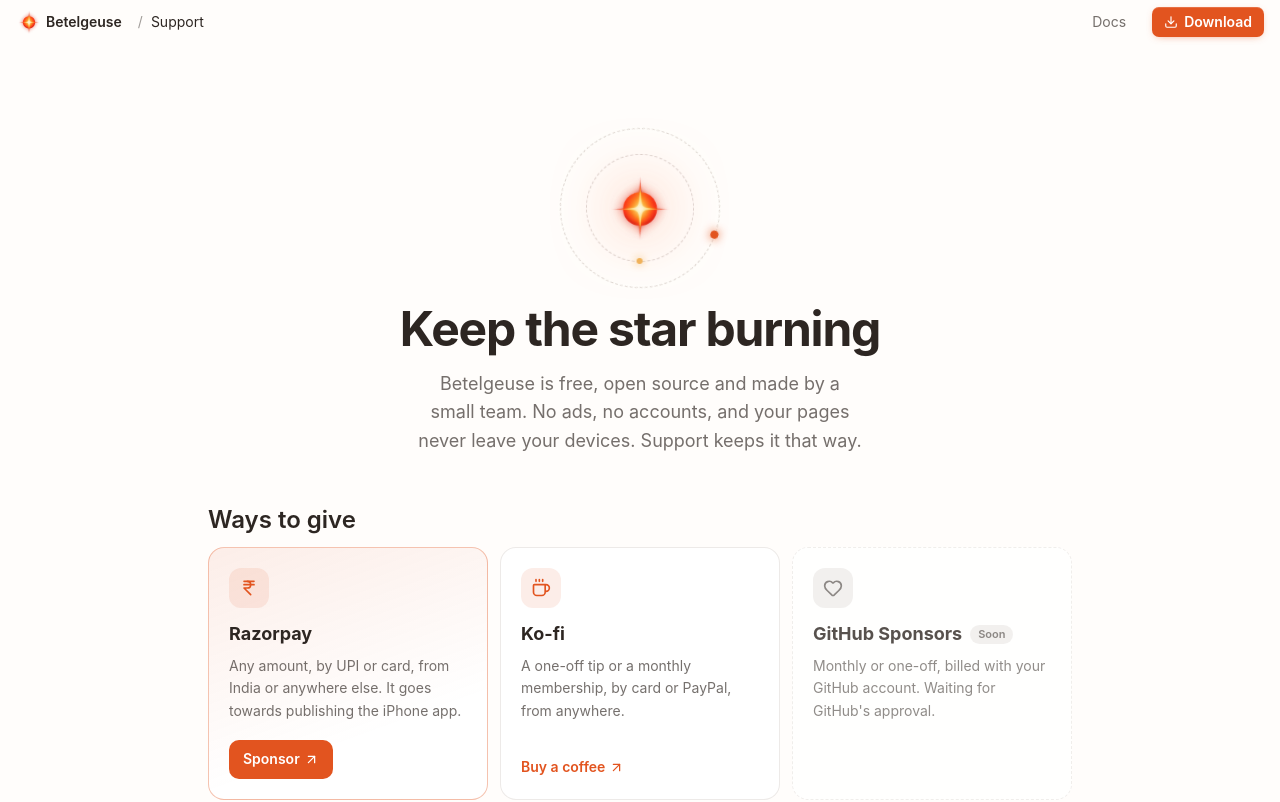
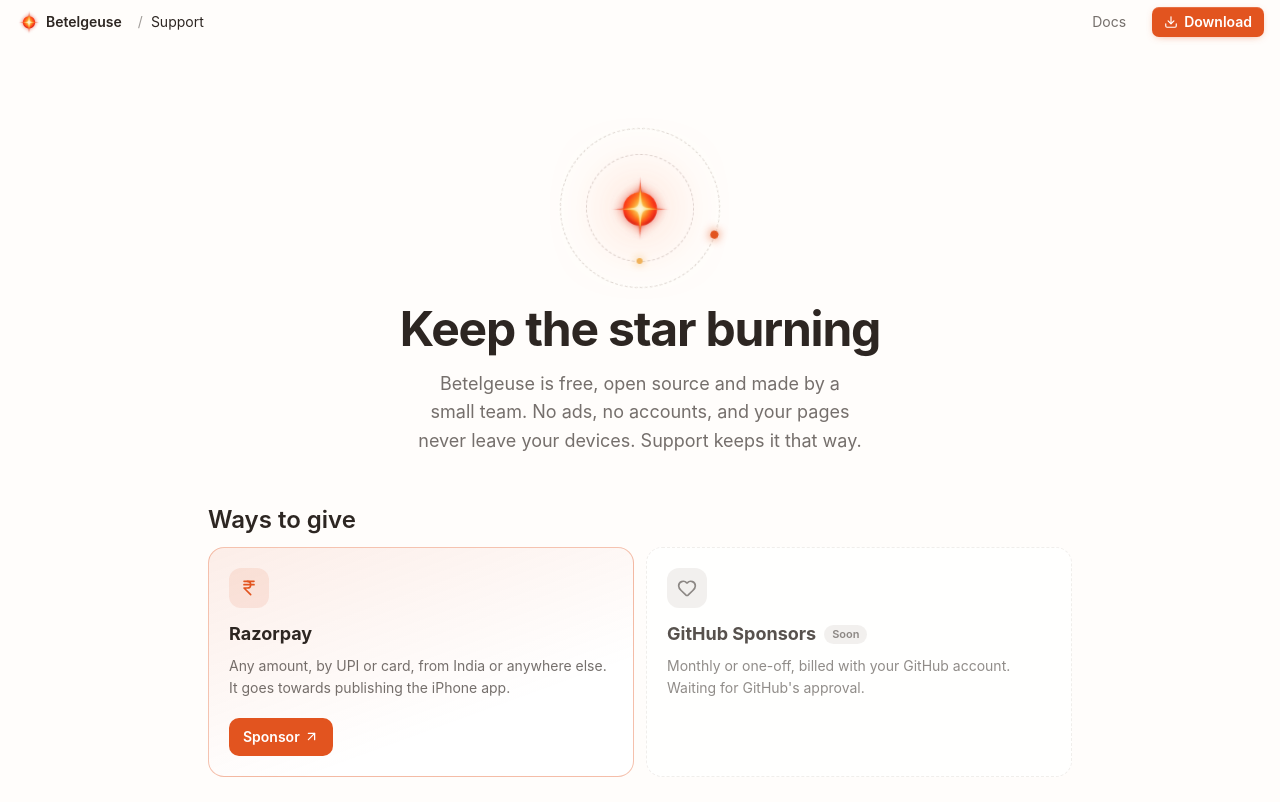
Before and after one commit to devian-labs/betelgeuse, a Next.js app in the folder apps/lander/: page /sponsor in a window 1280 px wide. Shown: the top 802 px of the page. Built offline with nearby package versions, Linux system fonts and the light colour scheme; no server answers.

Commit message:
chore: remove Ko-fi from the site, the app's settings and the repository's sponsor button

```diff
--- a/apps/lander/app/globals.css
+++ b/apps/lander/app/globals.css
@@ -4278,7 +4278,7 @@ a.oss-card:hover {
   color: var(--muted);
 }
 
-/* The iOS card's "Sponsor on Ko-fi": not a download, so not the orange download button. An outline in the accent,
+/* The iOS card's "Sponsor the iOS app": not a download, so not the orange download button. An outline in the accent,
    with a heart, that fills in softly on hover. */
 .platform-get .button.sponsor {
   color: var(--accent);
--- a/apps/lander/app/sponsor/page.tsx
+++ b/apps/lander/app/sponsor/page.tsx
@@ -1,4 +1,4 @@
-import { ArrowUpRight, Bug, Code2, Coffee, Heart, IndianRupee, Lightbulb, Star } from "lucide-react";
+import { ArrowUpRight, Bug, Code2, Heart, IndianRupee, Lightbulb, Star } from "lucide-react";
 import type { Metadata } from "next";
 import { Logo } from "@/components/Logo";
 import { PlainPage } from "@/components/PlainPage";
@@ -74,18 +74,6 @@ export default async function Sponsor() {
             <span className="sp-way-text">Any amount, by UPI or card, from India or anywhere else. It goes towards publishing the iPhone app.</span>
             <span className="sp-way-cta">
               Sponsor <ArrowUpRight size={15} />
-            </span>
-          </a>
-        )}
-        {SPONSOR.kofi && (
-          <a className="sp-way" href={SPONSOR.kofi}>
-            <span className="sp-way-icon">
-              <Coffee size={20} />
-            </span>
-            <span className="sp-way-name">Ko-fi</span>
-            <span className="sp-way-text">A one-off tip or a monthly membership, by card or PayPal, from anywhere.</span>
-            <span className="sp-way-cta">
-              Buy a coffee <ArrowUpRight size={15} />
             </span>
           </a>
         )}
--- a/apps/lander/components/Downloads.tsx
+++ b/apps/lander/components/Downloads.tsx
@@ -75,7 +75,7 @@ const platforms: {
     detail: "iPhone and iPad",
     badge: "Soon",
     // The app builds for iOS; publishing it needs an Apple developer account, which sponsors would pay for.
-    main: { label: "Sponsor the iOS app", url: SPONSOR.razorpay ?? SPONSOR.kofi ?? SPONSOR.page },
+    main: { label: "Sponsor the iOS app", url: SPONSOR.razorpay ?? SPONSOR.page },
     sponsor: true,
     others: [{ label: "other ways to sponsor", url: SPONSOR.page }],
     note: "Want it on iOS? Sponsor the App Store publish.",
--- a/apps/lander/lib/site.ts
+++ b/apps/lander/lib/site.ts
@@ -19,7 +19,6 @@ export const PLAY_STORE_URL = "https://play.google.com/store/apps/details?id=com
  */
 export const SPONSOR = {
   page: `${SITE_URL}/sponsor/`,
-  kofi: "https://ko-fi.com/smrutiranjan" as string | null,
   /** The Razorpay payment page: UPI, and Indian or international cards, paid out in rupees. The main way to give. */
   razorpay: "https://rzp.io/rzp/betelgeuse" as string | null,
   /** Shown as "coming soon" until the GitHub Sponsors listing is approved. */
```
Also changed, not shown: 2 other files (tests, documents, lock files or other folders).
